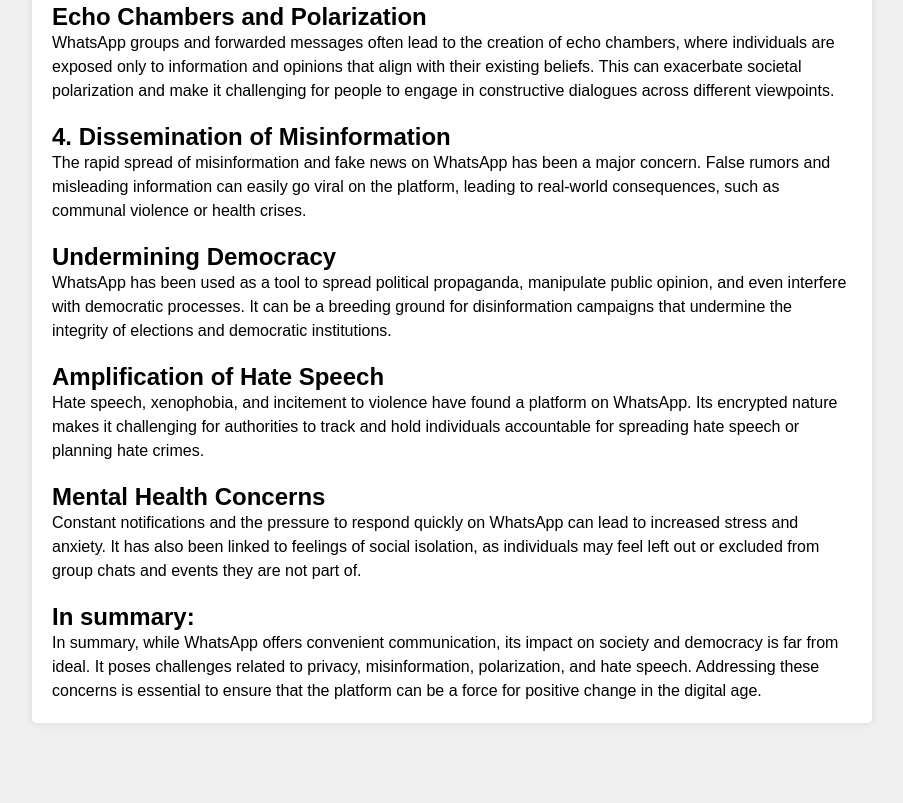
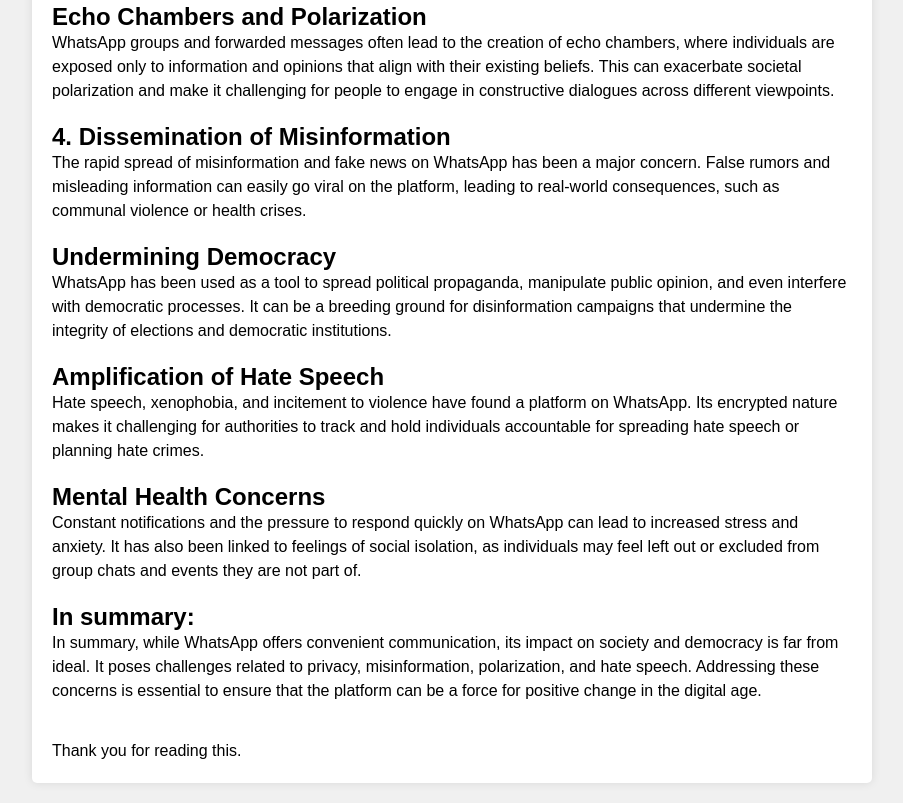
Before and after one commit to 1darshanpatil/blog, a plain HTML site: page rmrfmetasocial.html in a window 1280 px wide. Shown: the part 437-1240 px from the top of the page, without its empty margins (188-1091 px from the left). Before the commit the page ends 1180 px from the top, so only its background shows below. Drawn offline with Linux system fonts and the light colour scheme.

Commit message:
Update rmrfmetasocial.html

```diff
--- a/rmrfmetasocial.html
+++ b/rmrfmetasocial.html
@@ -41,9 +41,9 @@
 
         <h2>In summary:</h2>
         <p>In summary, while WhatsApp offers convenient communication, its impact on society and democracy is far from ideal. It poses challenges related to privacy, misinformation, polarization, and hate speech. Addressing these concerns is essential to ensure that the platform can be a force for positive change in the digital age.</p>
-
-
-
+        <br>
+        <br>
+        <p>Thank you for reading this.</p>
 
     </div>
 </body>
```
